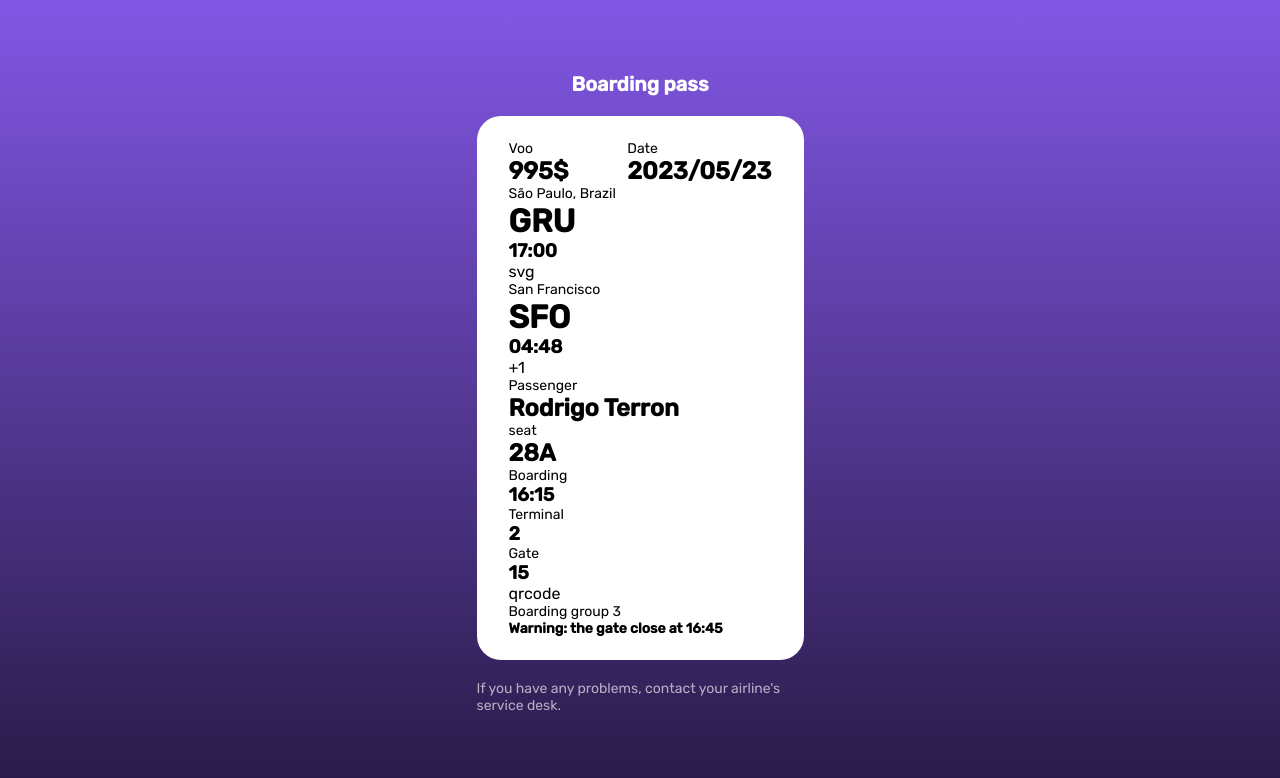
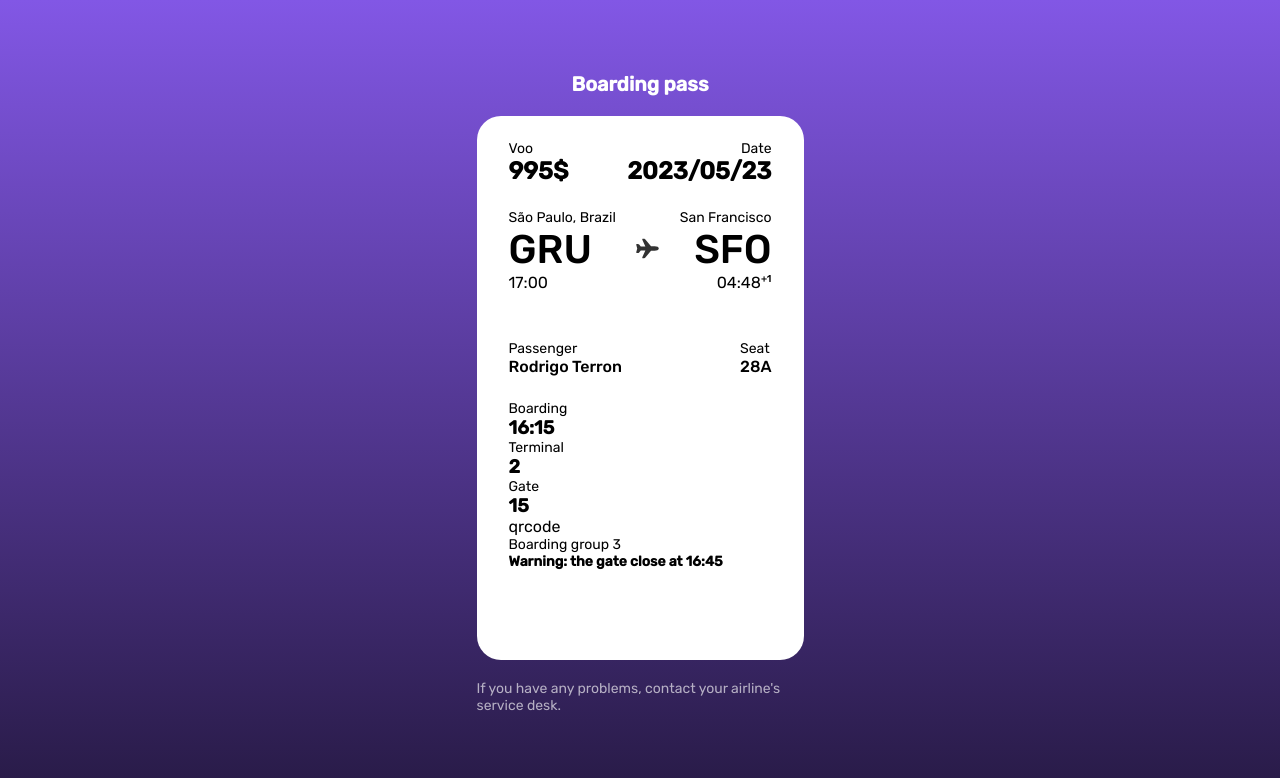
Before and after one commit to weslleyolli/Boarding-pass-challengerVI, a plain HTML site: page index.html in a window 1280 px wide. Drawn offline with Linux system fonts and the light colour scheme.

Commit message:
Header ok

```diff
--- a/assests/styles/style.css
+++ b/assests/styles/style.css
@@ -41,7 +41,19 @@ body {
     height: 544px;
     width: 327px;
     border-radius: 24px;
-    padding: 24px 32px;
+    padding: 0 32px;
+}
+
+p {
+    font-size: 14px;
+    font-weight: 400;
+}
+
+.container-header {
+    display: grid;
+    padding: 24px 0;
+    gap: 24px;
+
 }
 
 .header {
@@ -49,10 +61,64 @@ body {
     justify-content: space-between;
 }
 
-p {
-    font-size: 14px;
+.container-header-last {
+    display: flex;
+    flex-direction: column;
+    align-items: end;
+}
+
+.container-locale {
+    display: flex;
+    justify-content: space-between;
+    align-items: center;
+}
+
+.container-locale h1 {
+    font-size: 40px;
+    font-weight: 500;
+}
+
+.container-locale h3 {
     font-weight: 400;
+    font-size: 16px;
 }
+
+.container-locale-last {
+    display: flex;
+    flex-direction: column;
+    align-items: end;
+}
+
+.container-time-zone{
+    display: flex;
+}
+
+.container-time-zone span{
+    font-weight: 500;
+    font-size: 10px;
+}
+
+.container-number-time-zone {
+    display: flex;
+    align-items: flex-start;
+}
+
+.container-info {
+    display: grid;
+    padding: 24px 0;
+    gap: 24px;
+}
+
+.container-info-items {
+    display: flex;
+    justify-content: space-between;
+}
+
+.container-info-items h2 {
+    font-weight: 500;
+    font-size: 16px;
+}
+
 
 #footer-items {
     color: var(--white);
--- a/index.html
+++ b/index.html
@@ -19,12 +19,13 @@
         </div>
 
         <div class="container-ticket">
+            <div class="container-header">
                 <div class="header">
                     <div>
                         <P>Voo</P>
                         <h2>995$</h2>
                     </div>
-                <div>
+                    <div class="container-header-last">
                         <p>Date</p>
                         <h2>2023/05/23</h2>
                     </div>
@@ -36,29 +37,33 @@
                         <h3>17:00</h3>
                     </div>
                     <div>
-                    svg
+                        <img src="./assests/image/airplane.svg" alt="">
                     </div>
-                <div>
+                    <div class="container-locale-last">
                         <p>San Francisco</p>
                         <h1>SFO</h1>
-                    <div>
+                        <div class="container-time-zone">
                             <div>
                                 <h3>04:48</h3>
                             </div>
-                        <div>
+                            <div class="container-number-time-zone">
                                 <span>+1</span>
                             </div>
                         </div>
                     </div>
                 </div>
+            </div>
+
             <div class="container-info">
+                <div class="container-info-items">
                     <div>
                         <p>Passenger</p>
                         <h2>Rodrigo Terron</h2>
                     </div>
                     <div>
-                    <p>seat</p>
+                        <p>Seat</p>
                         <h2>28A</h2>
+                    </div>
                 </div>
             </div>
             <div class="container-details">
@@ -78,7 +83,9 @@
                 </div>
                 <div class="container-message">
                     <div> qrcode </div>
-                    <div><p>Boarding group 3</p></div>
+                    <div>
+                        <p>Boarding group 3</p>
+                    </div>
                 </div>
             </div>
             <div>
```
Also changed, not shown: assests/image/airplane.svg (added). Lines whose indentation alone changed are shown as unchanged.
